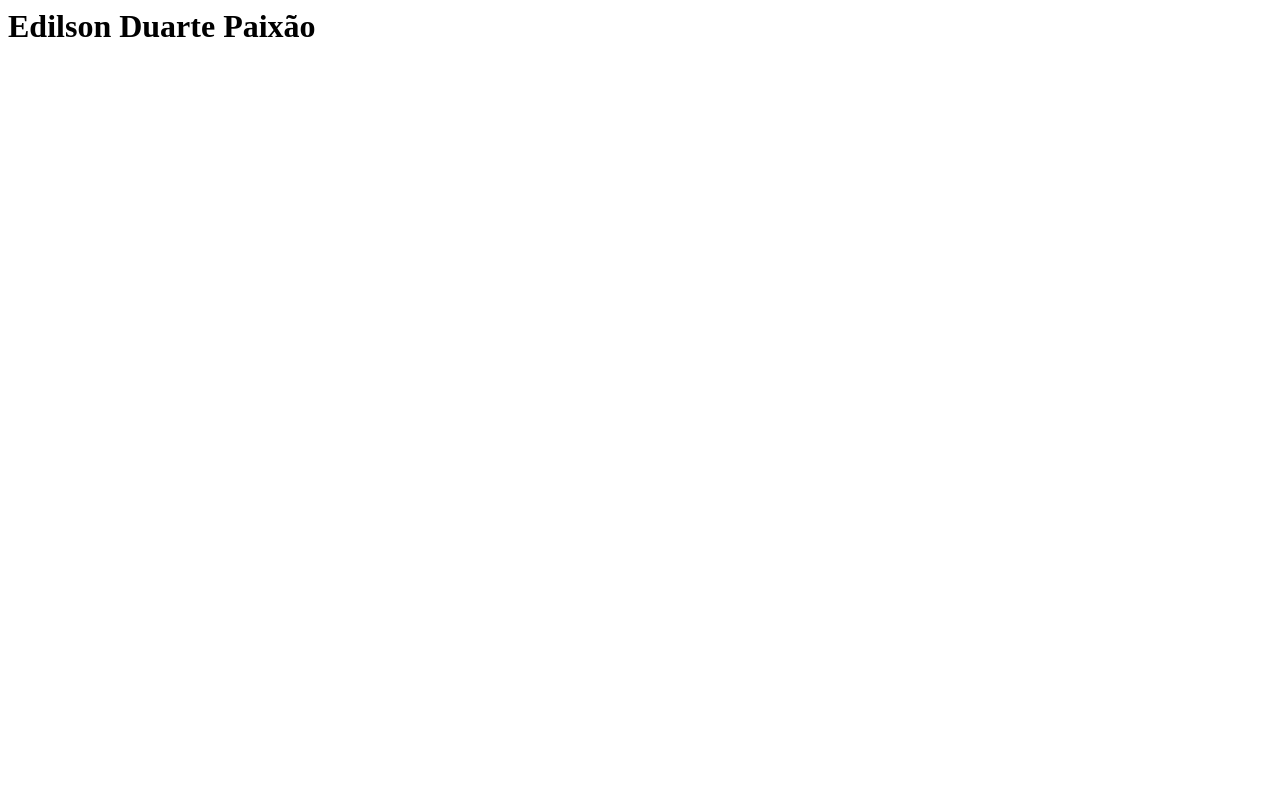
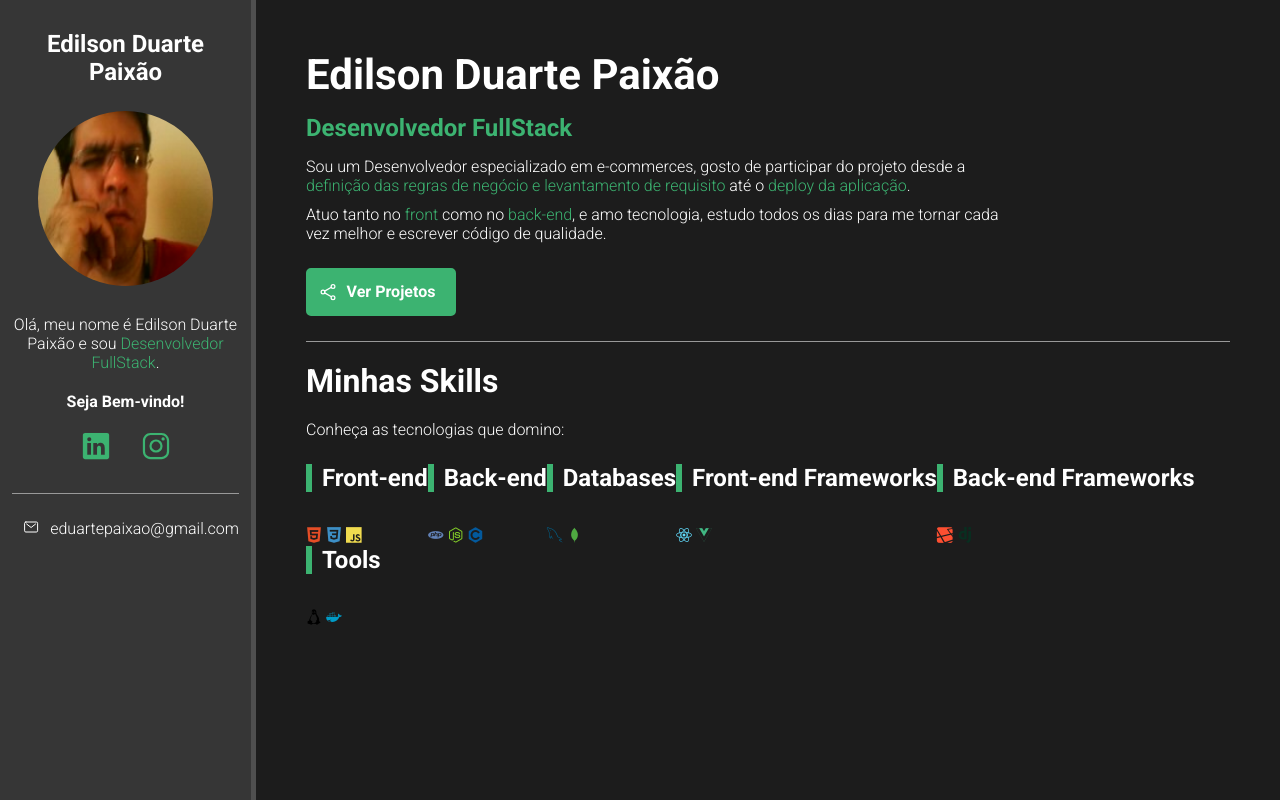
Before and after one commit to EduartePassion/eduartepassion.github.io, a plain HTML site: page index.html in a window 1280 px wide. Drawn offline with nearby package versions, Linux system fonts and the light colour scheme.

Commit message:
Finalizando o portfolio

```diff
--- /dev/null
+++ b/css/styles.css
@@ -0,0 +1,236 @@
+/* Reset */
+* {
+    padding: 0;
+    margin: 0;
+    font-family: 'Roboto', sans-serif;
+    box-sizing: border-box;
+}
+
+/* Variables */
+:root {
+    --main-color: #3CB371;
+    --main-text-color: #ffffff;
+    --border-color: #999;
+    --bio-bg-color: #363636;
+    --bio-border-color: #4F4F4F;
+    --about-bg-color: #1C1C1C;
+}
+
+/* General */
+.highlight {
+    color: var(--main-color);
+}
+
+/* Containers */
+#container {
+    display: flex;
+    flex-direction: row;
+    color: var(--main-text-color);
+}
+
+#bio-container {
+    flex: 1 1 20%;
+    min-height: 100vh;
+    background-color: var(--bio-bg-color);
+    text-align: center;
+    padding: 30px 12px;
+    border-right: 5px solid var(--bio-border-color);
+}
+
+#about-container {
+    flex: 1 1 80%;
+    min-height: 100vh;
+    background-color: var(--about-bg-color);
+    padding: 50px;
+}
+
+/* Bio container */
+#bio-container h2 {
+    margin-bottom: 25px;
+}
+
+#bio-container p {
+    margin-bottom: 20px;
+}
+
+#bio-container #welcome-text {
+    font-weight: bold;
+}
+
+#bio-image {
+    width: 175px;
+    height: 175px;
+    border-radius: 50%;
+    margin-bottom: 25px;
+}
+
+#social-container {
+    display: flex;
+    justify-content: center;
+    list-style: none;
+    border-bottom: 1px solid var(--border-color);
+    margin-bottom: 25px;
+    padding-bottom: 25px;
+}
+
+#social-container li {
+    flex: 1 1 0;
+    max-width: 60px;
+}
+
+#social-container li a {
+    color: var(--main-color);
+    font-size: 30px;
+}
+
+#email-container {
+    display: flex;
+    justify-content: center;
+}
+
+#email-container ion-icon,
+#email-container a {
+    flex: 1 1 0;
+}
+
+#email-container a {
+    color: var(--main-text-color);
+    text-decoration: none;
+    max-width: 225px;
+}
+
+#emailcontainer ion-icon {
+    color: var(--main-color);
+    font-size: 20px;
+    margin-right: 5px;
+    max-width: 20px;
+}
+
+/* about container */
+#name {
+    font-size: 42px;
+    margin-bottom: 15px;
+}
+
+#title {
+    font-size: 24px;
+    margin-bottom: 15px;
+    font-weight: bold;
+}
+
+.description {
+    max-width: 75%;
+    margin-bottom: 10px;
+}
+
+#btn-projects {
+    font-weight: bold;
+    font-size: 16px;
+    color: var(--main-text-color);
+    background-color: var(--main-color);
+    border: 2px solid var(--main-color);
+    border-radius: 5px;
+    text-decoration: none;
+    transition: .5s;
+    margin: 25px 0;
+    padding: 12px 10px;
+    width: 150px;
+    text-align: center;
+    display: flex;
+}
+
+#btn-projects ion-icon,
+#btn-projects span {
+    flex: 1 1 0;
+}
+
+#btn-projects ion-icon {
+    font-size: 20px;
+    max-width: 20px;
+}
+
+#btn-projects:hover {
+    background-color: transparent;
+}
+
+#skills-section-title {
+    border-top: 1px solid var(--border-color);
+    padding-top: 20px;
+    margin-bottom: 20px;
+    font-size: 32px;
+}
+
+#skills-container {
+    display: flex;
+    flex-wrap: wrap;
+    margin-top: 25px;
+}
+
+.skills-box {
+    flex: 1 1 33%;
+    max-width: 33%;
+    margin-bottom: 35px;
+}
+
+.skills-title {
+    font-size: 24px;
+    margin-bottom: 35px;
+    font-weight: bold;
+    padding-left: 10px;
+    border-left: 6px solid var(--main-color);
+}
+
+.skills-box i {
+    font-size: 45px;
+    margin-right: 10px;
+}
+
+/* Mobile */
+@media(max-width: 450px) {
+
+    #container{
+        flex-direction: column;
+    }
+
+    #bio-container {
+        min-height: auto;
+        border-right: none;
+        border-bottom: 5px solid var(--bio-border-color);
+    }
+
+    #bio-container h2{
+        display: none;
+    }
+
+    #bio-container p {
+        max-width: 60%;
+        margin: 10px auto;
+    }
+
+    #about-container {
+        text-align: center;
+        padding: 30px;
+    }
+
+    #about-container .description {
+        margin: 10px auto;
+        max-width: 100%;
+        line-height: 26px;
+    }
+
+    #btn-projects {
+        margin: 20px auto;
+    }
+
+    .skills-box {
+        flex: 1 1 100%;
+        max-width: 100%;
+        margin-bottom: 40px;
+        text-align: left;
+    }
+
+    .skills-box i {
+        font-size: 60px;
+    }
+
+}
--- a/index.html
+++ b/index.html
@@ -1 +1,84 @@
-<h1>Edilson Duarte Paixão</h1>
+<!DOCTYPE html>
+<html lang="en">
+<head>
+    <meta charset="UTF-8">
+    <meta name="viewport" content="width=device-width, initial-scale=1.0">
+    <title>Portifólio Edilson D Paixão</title>
+    <!-- Google Fonts-->
+    <!--<link rel="preconnect" href="https://fonts.gstatic.com">-->
+    <link href="https://fonts.googleapis.com/css2?family=Roboto:ital,wght@0,300;0,700;0,900;1,300;1,700;1,900&display=swap" rel="stylesheet">
+    <!-- Dev Icon Fonts-->
+    <link rel="stylesheet" href="https://cdn.jsdelivr.net/gh/devicons/devicon@master/devicon.min.css">
+    <!-- CSS do Projeto -->
+    <link rel="stylesheet" href="css/styles.css">
+</head>
+<body>
+    <main id="container">
+        <aside id="bio-container">
+            <h2>Edilson Duarte Paixão</h2>
+            <img id="bio-image" src="img/profile.jpg" alt="Edilson D Paixão">
+            <p>Olá, meu nome é Edilson Duarte Paixão e sou <span class="highlight">Desenvolvedor FullStack</span>.</p>
+            <p id="welcome-text">Seja Bem-vindo!</p>
+            <ul id="social-container">
+                <!--<li><a href="#" target="_blank"><ion-icon name="logo-facebook"></ion-icon></a></li> -->
+                <li><a href="#" target="_blank"><ion-icon name="logo-linkedin"></ion-icon></a></li>
+                <li><a href="#" target="_blank"><ion-icon name="logo-instagram"></ion-icon></a></li>
+            </ul>
+            <div id="email-container">
+                <ion-icon name="mail-outline"></ion-icon><a href="mailto:eduartepaixao@gmail.com">eduartepaixao@gmail.com</a>
+            </div>
+        </aside>
+        <section id="about-container">
+            <h1 id="name">Edilson Duarte Paixão</h1>
+            <p id="title"><span class="highlight">Desenvolvedor FullStack</span></p>
+            <p class="description">Sou um Desenvolvedor especializado em e-commerces, gosto de participar do projeto desde a <span class="highlight">definição das regras de negócio e levantamento de requisito</span> até o <span class="highlight">deploy da aplicação</span>.</p>
+            <p class="description">Atuo tanto no <span class="highlight">front</span> como no <span class="highlight">back-end</span>, e amo tecnologia, estudo todos os dias para me tornar cada vez melhor e escrever código de qualidade.</p>
+            <a href="https://github.com/EduartePassion" id="btn-projects"><ion-icon name="share-social-outline"></ion-icon> <span>Ver Projetos</span></a>
+            <h2 id="skills-section-title">Minhas Skills</h2>
+            <p class="description">Conheça as tecnologias que domino:</p>
+            <div id="skills-container">
+                <div id="skills-box">
+                    <p class="skills-title">Front-end</p>
+                    <i class="devicon-html5-plain colored"></i>
+                    <i class="devicon-css3-plain colored"></i>
+                    <i class="devicon-javascript-plain colored"></i>
+                </div>
+
+                <div id="skills-box">
+                    <p class="skills-title">Back-end</p>
+                    <i class="devicon-php-plain colored"></i>
+                    <i class="devicon-nodejs-plain colored"></i>
+                    <i class="devicon-c-plain colored"></i>
+                </div>
+
+                <div id="skills-box">
+                    <p class="skills-title">Databases</p>
+                    <i class="devicon-mysql-plain colored"></i>
+                    <i class="devicon-mongodb-plain colored"></i>
+                 </div>
+
+                <div id="skills-box">
+                    <p class="skills-title">Front-end Frameworks</p>
+                    <i class="devicon-react-plain colored"></i>
+                    <i class="devicon-vuejs-plain colored"></i>
+                </div>
+
+                <div id="skills-box">
+                    <p class="skills-title">Back-end Frameworks</p>
+                    <i class="devicon-laravel-plain colored"></i>
+                    <i class="devicon-django-plain colored"></i>
+                </div>
+
+                <div id="skills-box">
+                    <p class="skills-title">Tools</p>
+                    <i class="devicon-linux-plain colored"></i>
+                    <i class="devicon-docker-plain colored"></i>
+                </div>
+            </div>
+        </section>
+    </main>
+    <!-- Ion Icons -->
+    <script src="https://unpkg.com/ionicons@5.1.2/dist/ionicons.js"></script>
+
+</body>
+</html>
```
Also changed, not shown: img/profile.jpg (added).
